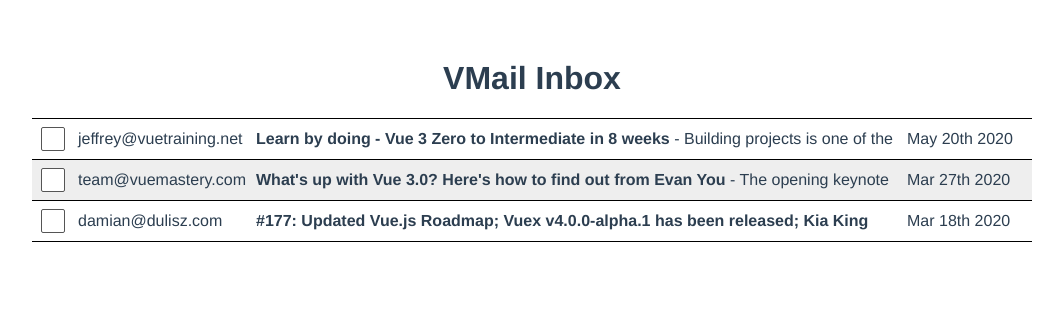
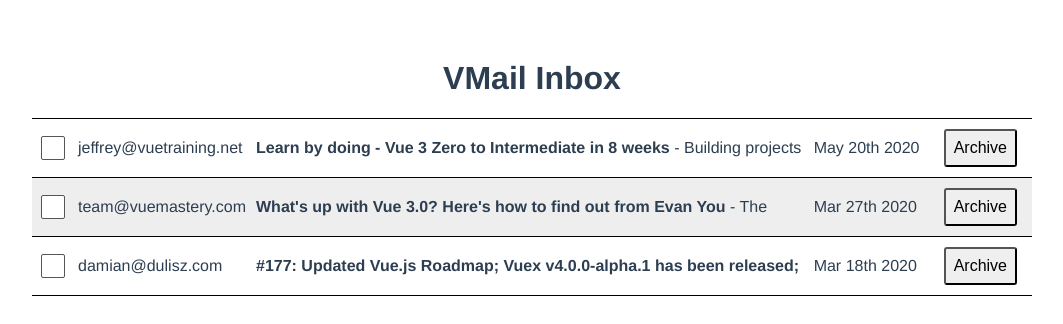
Before and after one commit to yxj0312/build-gmail-clone-with-vue-3, a Vue app: page / in a window 1280 px wide. Shown: the top 324 px of the page, without its empty margins (108-1171 px from the left). Built offline with nearby package versions, Linux system fonts and the light colour scheme.

Commit message:
Add archive button

```diff
--- a/src/App.vue
+++ b/src/App.vue
@@ -13,6 +13,7 @@
         <td>{{email.from}}</td>
         <td><p><strong>{{email.subject}}</strong> - {{email.body}}</p></td>
         <td class="date">{{format(new Date(email.sentAt), 'MMM do yyyy')}}</td>
+        <td><button @click="email.archived = true">Archive</button></td>
       </tr>
     </tbody>
   </table>
```
